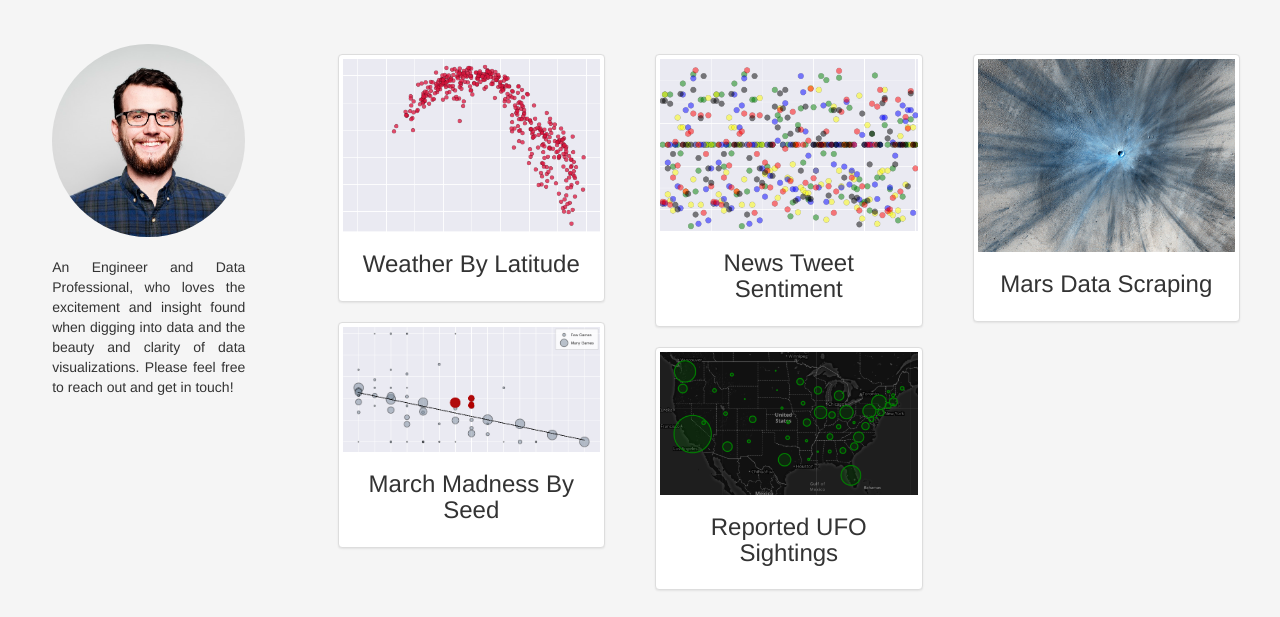
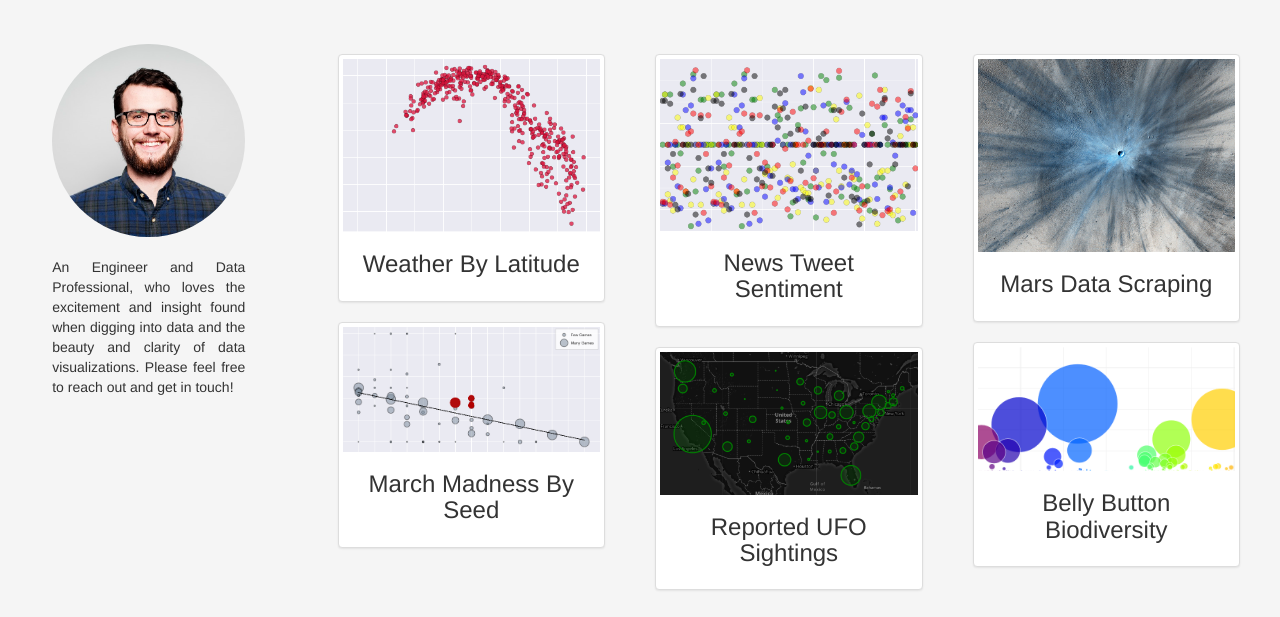
Before and after one commit to mmclaughlin87/mmclaughlin87.github.io, a plain HTML site: page index.html in a window 1280 px wide. Shown: the part 58-675 px from the top of the page. Drawn offline with nearby package versions, Linux system fonts and the light colour scheme.

Commit message:
adding latest project

```diff
--- a/index.html
+++ b/index.html
@@ -88,6 +88,14 @@
                         </div>
                     </div>
                 </a>
+                <a href="https://belly-button-microbiology.herokuapp.com/">
+                    <div class="thumbnail project">
+                        <img src="assets/belly-button-biodiversity.png" alt="Belly Button Biodiversity">
+                        <div class="caption">
+                            <h3>Belly Button Biodiversity</h3>
+                        </div>
+                    </div>
+                </a>
             </section>
         </div>
     </div>
```
Also changed, not shown: assets/belly-button-biodiversity.PNG (added).
